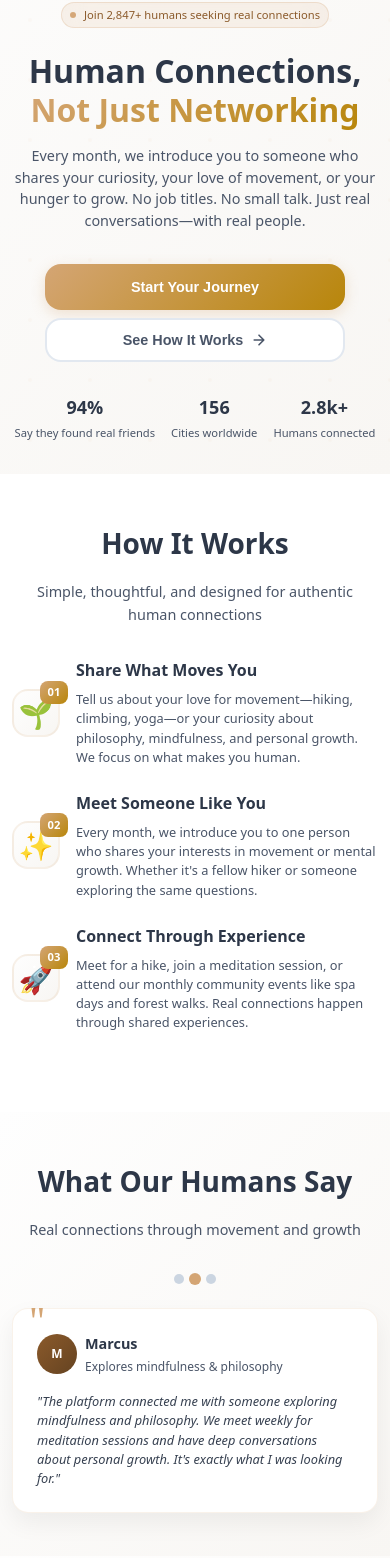
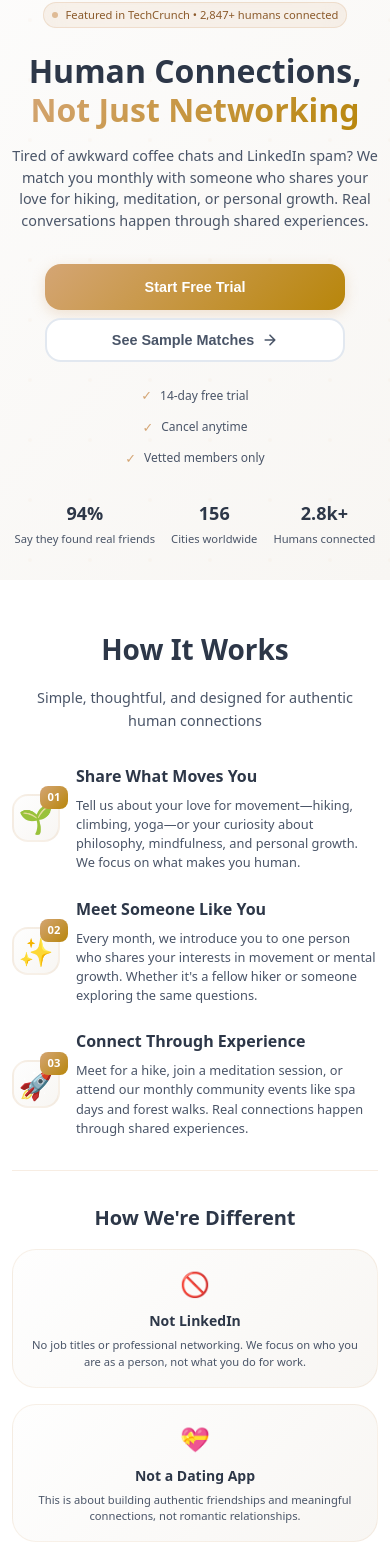
Before and after one commit to SageJonathan/offcache_client, a React (Vite) app in the folder my-app/: page / in a window 390 px wide. Shown: the part 430-1988 px from the top of the page. Built offline with nearby package versions, Linux system fonts and the light colour scheme.

Commit message:
add human touch

```diff
--- a/my-app/src/components/CTA/CTA.tsx
+++ b/my-app/src/components/CTA/CTA.tsx
@@ -6,18 +6,24 @@ const CTA = () => {
     <section className="cta">
       <div className="cta__container">
         <div className="cta__content">
-          <h2 className="cta__title">Ready for Real Connections?</h2>
+          <h2 className="cta__title">
+            Forget the Script. <br />
+            Clear the Cache. <br />
+            Connect for Real.
+          </h2>
           <p className="cta__subtitle">
-            Join thousands of humans who've found meaningful relationships
-            through shared passions for movement and growth
+            Join thousands of professionals who've found meaningful
+            relationships, business partners, and lifelong friends through
+            shared passions. No awkward networking events. Just authentic human
+            connections.
           </p>
 
           <div className="cta__buttons">
             <button className="cta__button cta__button--primary">
-              Start Your Journey
+              Start Your Free Trial
             </button>
             <button className="cta__button cta__button--secondary">
-              Learn More
+              Schedule a Call
             </button>
           </div>
 
@@ -29,7 +35,7 @@ const CTA = () => {
                   fill="currentColor"
                 />
               </svg>
-              <span>No awkward small talk</span>
+              <span>14-day free trial</span>
             </div>
             <div className="cta__feature">
               <svg width="20" height="20" viewBox="0 0 20 20" fill="none">
@@ -38,7 +44,7 @@ const CTA = () => {
                   fill="currentColor"
                 />
               </svg>
-              <span>Shared experiences</span>
+              <span>Cancel anytime</span>
             </div>
             <div className="cta__feature">
               <svg width="20" height="20" viewBox="0 0 20 20" fill="none">
@@ -47,7 +53,7 @@ const CTA = () => {
                   fill="currentColor"
                 />
               </svg>
-              <span>Authentic conversations</span>
+              <span>Vetted members only</span>
             </div>
           </div>
         </div>
--- a/my-app/src/components/Hero/Hero.tsx
+++ b/my-app/src/components/Hero/Hero.tsx
@@ -41,7 +41,7 @@ const Hero = () => {
         <div className="hero__content">
           <div className="hero__badge">
             <span className="hero__badge-dot"></span>
-            Join 2,847+ humans seeking real connections
+            Featured in TechCrunch • 2,847+ humans connected
           </div>
 
           <h1 className="hero__title">
@@ -50,15 +50,16 @@ const Hero = () => {
           </h1>
 
           <p className="hero__subtitle">
-            Every month, we introduce you to someone who shares your curiosity,
-            your love of movement, or your hunger to grow. No job titles. No
-            small talk. Just real conversations—with real people.
+            Tired of awkward coffee chats and LinkedIn spam? We match you
+            monthly with someone who shares your love for hiking, meditation, or
+            personal growth. Real conversations happen through shared
+            experiences.
           </p>
 
           <div className="hero__cta">
-            <button className="hero__cta-primary">Start Your Journey</button>
+            <button className="hero__cta-primary">Start Free Trial</button>
             <button className="hero__cta-secondary">
-              <span>See How It Works</span>
+              <span>See Sample Matches</span>
               <svg width="20" height="20" viewBox="0 0 20 20" fill="none">
                 <path
                   d="M4 10H16M16 10L10 4M16 10L10 16"
@@ -69,6 +70,21 @@ const Hero = () => {
                 />
               </svg>
             </button>
+          </div>
+
+          <div className="hero__trust">
+            <div className="hero__trust-item">
+              <span className="hero__trust-icon">✓</span>
+              <span>14-day free trial</span>
+            </div>
+            <div className="hero__trust-item">
+              <span className="hero__trust-icon">✓</span>
+              <span>Cancel anytime</span>
+            </div>
+            <div className="hero__trust-item">
+              <span className="hero__trust-icon">✓</span>
+              <span>Vetted members only</span>
+            </div>
           </div>
 
           <div className="hero__stats">
--- a/my-app/src/components/Hero/hero.scss
+++ b/my-app/src/components/Hero/hero.scss
@@ -148,13 +148,13 @@
   &__cta {
     display: flex;
     gap: 1rem;
-    margin-bottom: 3rem;
+    margin-bottom: 2rem;
 
     @media (max-width: 768px) {
       flex-direction: column;
       align-items: center;
       gap: 0.75rem;
-      margin-bottom: 2rem;
+      margin-bottom: 1.5rem;
     }
 
     @media (max-width: 480px) {
@@ -239,6 +239,56 @@
       &:hover svg {
         transform: translateX(4px);
       }
+    }
+  }
+
+  &__trust {
+    display: flex;
+    gap: 1.5rem;
+    margin-bottom: 2.5rem;
+    flex-wrap: wrap;
+
+    @media (max-width: 768px) {
+      justify-content: center;
+      gap: 1rem;
+      margin-bottom: 2rem;
+    }
+
+    @media (max-width: 480px) {
+      flex-direction: column;
+      align-items: center;
+      gap: 0.75rem;
+    }
+  }
+
+  &__trust-item {
+    display: flex;
+    align-items: center;
+    gap: 0.5rem;
+    color: #4a5568;
+    font-size: 0.875rem;
+    font-weight: 500;
+
+    @media (max-width: 768px) {
+      font-size: 0.8rem;
+    }
+
+    @media (max-width: 480px) {
+      font-size: 0.75rem;
+    }
+  }
+
+  &__trust-icon {
+    color: #d4a574;
+    font-weight: 700;
+    font-size: 1rem;
+
+    @media (max-width: 768px) {
+      font-size: 0.9rem;
+    }
+
+    @media (max-width: 480px) {
+      font-size: 0.8rem;
     }
   }
 
--- a/my-app/src/components/HowItWorks/HowItWorks.tsx
+++ b/my-app/src/components/HowItWorks/HowItWorks.tsx
@@ -23,6 +23,27 @@ const HowItWorks = () => {
       description:
         "Meet for a hike, join a meditation session, or attend our monthly community events like spa days and forest walks. Real connections happen through shared experiences.",
       icon: "🚀",
+    },
+  ];
+
+  const differences = [
+    {
+      title: "Not LinkedIn",
+      description:
+        "No job titles or professional networking. We focus on who you are as a person, not what you do for work.",
+      icon: "🚫",
+    },
+    {
+      title: "Not a Dating App",
+      description:
+        "This is about building authentic friendships and meaningful connections, not romantic relationships.",
+      icon: "💝",
+    },
+    {
+      title: "Not Meetup",
+      description:
+        "We curate 1-on-1 matches based on shared interests, not large group events. Quality over quantity.",
+      icon: "👥",
     },
   ];
 
@@ -52,6 +73,27 @@ const HowItWorks = () => {
             </div>
           ))}
         </div>
+
+        <div className="how-it-works__differences">
+          <h3 className="how-it-works__differences-title">
+            How We're Different
+          </h3>
+          <div className="how-it-works__differences-grid">
+            {differences.map((difference, index) => (
+              <div key={index} className="how-it-works__difference">
+                <div className="how-it-works__difference-icon">
+                  {difference.icon}
+                </div>
+                <h4 className="how-it-works__difference-title">
+                  {difference.title}
+                </h4>
+                <p className="how-it-works__difference-description">
+                  {difference.description}
+                </p>
+              </div>
+            ))}
+          </div>
+        </div>
       </div>
     </section>
   );
--- a/my-app/src/components/HowItWorks/howItWorks.scss
+++ b/my-app/src/components/HowItWorks/howItWorks.scss
@@ -221,4 +221,146 @@
       font-size: 0.8rem;
     }
   }
+
+  &__differences {
+    text-align: center;
+    margin-top: 4rem;
+    padding-top: 4rem;
+    border-top: 1px solid rgba(212, 165, 116, 0.2);
+
+    @media (max-width: 768px) {
+      margin-top: 3rem;
+      padding-top: 3rem;
+    }
+
+    @media (max-width: 480px) {
+      margin-top: 2rem;
+      padding-top: 2rem;
+    }
+  }
+
+  &__differences-title {
+    font-size: 2rem;
+    font-weight: 700;
+    color: #2d3748;
+    margin-bottom: 2rem;
+
+    @media (max-width: 1024px) {
+      font-size: 1.75rem;
+    }
+
+    @media (max-width: 768px) {
+      font-size: 1.5rem;
+      margin-bottom: 1.5rem;
+    }
+
+    @media (max-width: 480px) {
+      font-size: 1.25rem;
+      margin-bottom: 1rem;
+    }
+  }
+
+  &__differences-grid {
+    display: grid;
+    grid-template-columns: repeat(3, 1fr);
+    gap: 2rem;
+
+    @media (max-width: 1024px) {
+      gap: 1.5rem;
+    }
+
+    @media (max-width: 768px) {
+      grid-template-columns: 1fr;
+      gap: 1.5rem;
+    }
+
+    @media (max-width: 480px) {
+      gap: 1rem;
+    }
+  }
+
+  &__difference {
+    text-align: center;
+    padding: 2rem 1.5rem;
+    background: linear-gradient(135deg, #fefefe, #f8f6f3);
+    border-radius: 1.5rem;
+    border: 1px solid rgba(212, 165, 116, 0.15);
+    transition: all 0.3s ease;
+
+    @media (max-width: 1024px) {
+      padding: 1.5rem 1rem;
+    }
+
+    @media (max-width: 768px) {
+      padding: 1.25rem 1rem;
+    }
+
+    @media (max-width: 480px) {
+      padding: 1rem 0.75rem;
+    }
+
+    &:hover {
+      transform: translateY(-4px);
+      box-shadow: 0 10px 25px rgba(212, 165, 116, 0.12);
+      border-color: rgba(212, 165, 116, 0.3);
+    }
+  }
+
+  &__difference-icon {
+    font-size: 2.5rem;
+    margin-bottom: 1rem;
+
+    @media (max-width: 1024px) {
+      font-size: 2rem;
+    }
+
+    @media (max-width: 768px) {
+      font-size: 1.75rem;
+      margin-bottom: 0.75rem;
+    }
+
+    @media (max-width: 480px) {
+      font-size: 1.5rem;
+      margin-bottom: 0.5rem;
+    }
+  }
+
+  &__difference-title {
+    font-size: 1.125rem;
+    font-weight: 600;
+    color: #2d3748;
+    margin-bottom: 0.75rem;
+
+    @media (max-width: 1024px) {
+      font-size: 1rem;
+    }
+
+    @media (max-width: 768px) {
+      font-size: 0.9rem;
+      margin-bottom: 0.5rem;
+    }
+
+    @media (max-width: 480px) {
+      font-size: 0.875rem;
+      margin-bottom: 0.375rem;
+    }
+  }
+
+  &__difference-description {
+    font-size: 0.875rem;
+    color: #4a5568;
+    line-height: 1.5;
+
+    @media (max-width: 1024px) {
+      font-size: 0.8rem;
+    }
+
+    @media (max-width: 768px) {
+      font-size: 0.75rem;
+    }
+
+    @media (max-width: 480px) {
+      font-size: 0.7rem;
+    }
+  }
 }
--- a/my-app/src/components/Testimonials/Testimonials.tsx
+++ b/my-app/src/components/Testimonials/Testimonials.tsx
@@ -7,25 +7,25 @@ const Testimonials = () => {
   const testimonials = [
     {
       name: "Sarah",
-      role: "Loves hiking & deep conversations",
+      role: "Product Manager at Stripe",
       quote:
-        "I was matched with someone who loves hiking as much as I do. We've explored three different trails together and have the most meaningful conversations while walking. It's so much better than awkward coffee chats!",
+        "I was matched with Marcus who loves hiking as much as I do. We've explored 3 different trails together and have the most meaningful conversations while walking. It's so much better than awkward coffee chats! We're planning a weekend backpacking trip next month.",
       avatar: "S",
       color: "from-pink-500 to-rose-500",
     },
     {
       name: "Marcus",
-      role: "Explores mindfulness & philosophy",
+      role: "Engineering Lead at Airbnb",
       quote:
-        "The platform connected me with someone exploring mindfulness and philosophy. We meet weekly for meditation sessions and have deep conversations about personal growth. It's exactly what I was looking for.",
+        "The platform connected me with Alex who's exploring mindfulness and philosophy. We meet weekly for meditation sessions and have deep conversations about personal growth. I've learned so much about myself through these connections. It's exactly what I was looking for.",
       avatar: "M",
       color: "from-blue-500 to-cyan-500",
     },
     {
       name: "Alex",
-      role: "Passionate about growth & nature",
+      role: "Founder of Tech Startup",
       quote:
-        "Instead of networking events, I get to climb mountains with my matches. The shared experience of being outdoors and pushing our limits creates such authentic connections.",
+        "Instead of networking events, I get to climb mountains with my matches. The shared experience of being outdoors and pushing our limits creates such authentic connections. I've found 2 co-founders and 3 advisors through this platform. It's changed everything.",
       avatar: "A",
       color: "from-purple-500 to-indigo-500",
     },
@@ -42,9 +42,10 @@ const Testimonials = () => {
     <section className="testimonials">
       <div className="testimonials__container">
         <div className="testimonials__header">
-          <h2 className="testimonials__title">What Our Humans Say</h2>
+          <h2 className="testimonials__title">Real Stories from Real Humans</h2>
           <p className="testimonials__subtitle">
-            Real connections through movement and growth
+            See how our members are building authentic connections through
+            shared experiences
           </p>
         </div>
 
```
